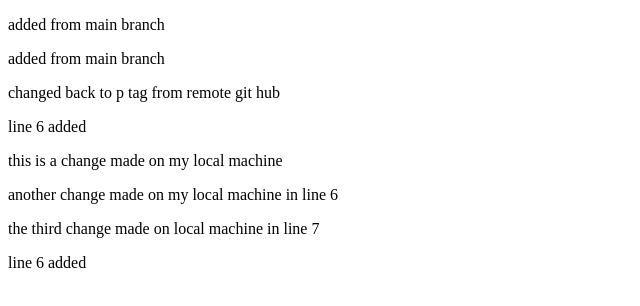
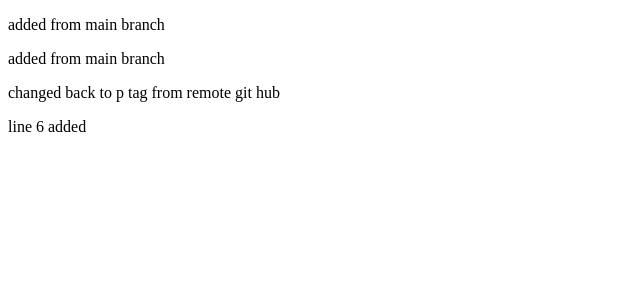
Before and after one commit to dotun-ogundare/learning-, a plain HTML site: page index.html in a window 1280 px wide. Shown: the whole page, without its empty margins (0-640 px from the left). Drawn offline with Linux system fonts and the light colour scheme.

Commit message:
Deleted some p tags from remote git hub

```diff
--- a/index.html
+++ b/index.html
@@ -6,9 +6,5 @@
     <p>added from main branch </p>
     <p>changed back to p tag from remote git hub</p>
     <p>line 6 added </p>
-    <p>this is a change made on my local machine</p>
-    <p>another change made on my local machine in line 6</p>
-    <p>the third change made on local machine in line 7</p>
-    <p>line 6 added </p>
 </body>
 </html>
```
